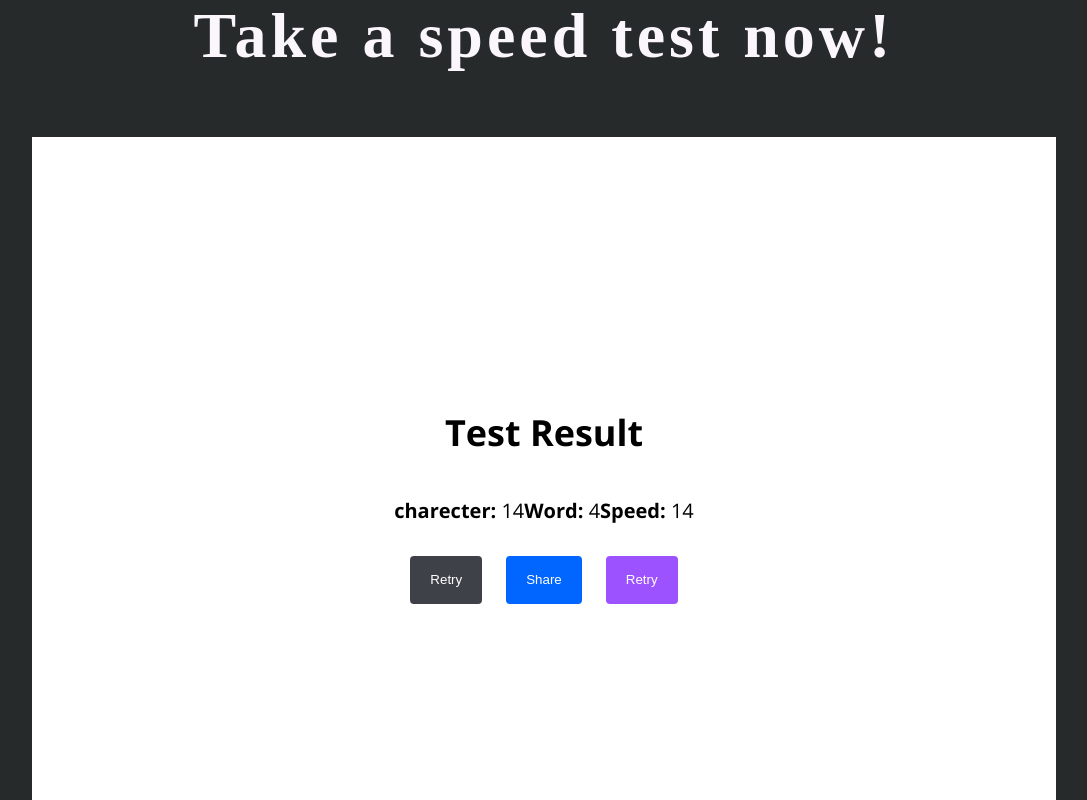
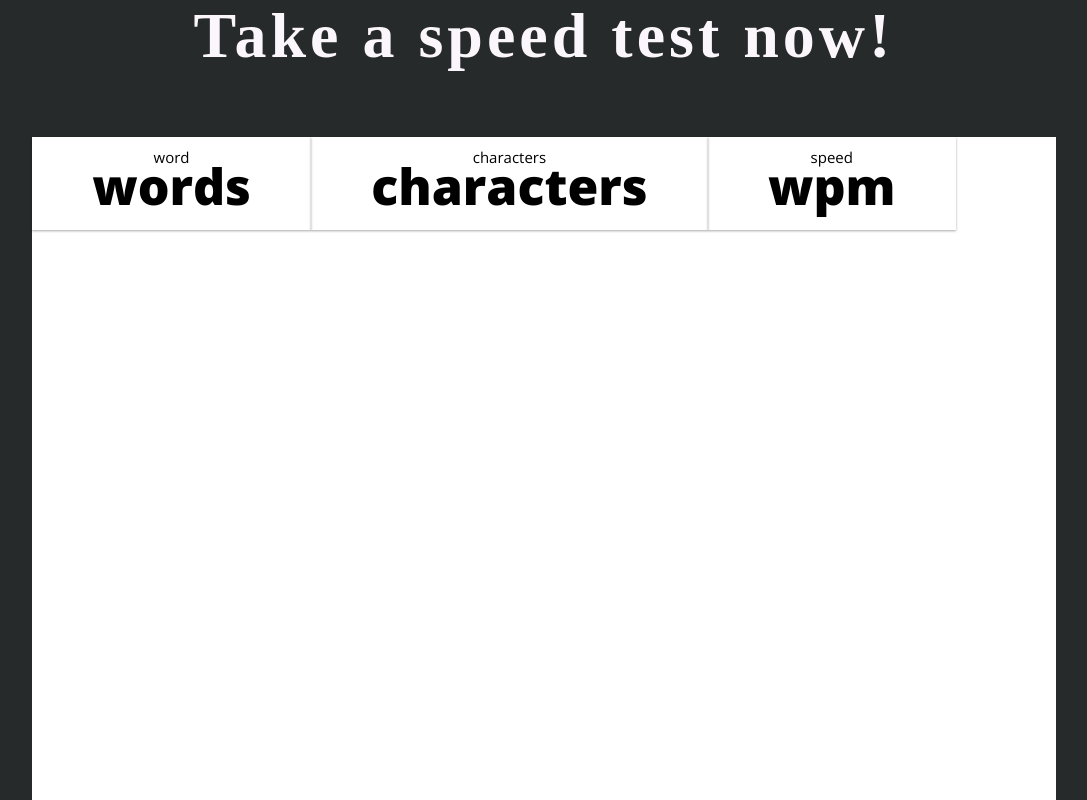
Before and after one commit to tinkugupta5/typing_game, a React (Create React App) app: page / in a window 1280 px wide. Shown: the part 860-1660 px from the top of the page, without its empty margins (96-1183 px from the left). Built offline with nearby package versions, Linux system fonts and the light colour scheme.

Commit message:
nov 23 work on ChallengeDetailCard

```diff
--- /dev/null
+++ b/src/component/ChallengeDetailsCard/ChallengeDetailsCard.css
@@ -0,0 +1,30 @@
+.details-card-container {
+    display: flex;
+    flex-direction: column;
+    justify-content: center;
+    align-items: center;
+    flex-grow: 1;
+    padding: 10px;
+    box-shadow: 0 1px 3px rgba(0, 0, 0, 0.12), 0 1px 2px rgba(0, 0, 0, 0.24);
+    transition: all 0.3s cubic-bezier(0.25, 0.8, 0.25, 1);
+}
+
+.details-card-container > p {
+    margin: 0;
+}
+
+.details-card-container:hover {
+    box-shadow: 0 14px 28px rgba(0, 0, 0, 0.25), 0 10px 10px rgba(0, 0, 0, 0.22);
+}
+
+.card-name {
+    font-size: 15px;
+    /* padding-top: 16px; */
+    margin-bottom: -15px !important;
+}
+
+.card-value {
+    font-size: 50px;
+    font-weight: 800;
+    margin: 0;
+}
--- /dev/null
+++ b/src/component/ChallengeDetailsCard/ChallengeDetailsCard.jsx
@@ -0,0 +1,16 @@
+import React from "react";
+import "./ChallengeDetailsCard.css";
+
+
+const ChallengeDetailsCard = ({cardName, cardValue}) => {
+    return(
+
+        <div className="details-card-container">
+            <div className="card-name">{cardName}</div>
+            <div className="card-value">{cardValue}</div>
+        </div>
+
+    );
+}
+
+export default ChallengeDetailsCard;
--- a/src/component/TestContainer/TestContainer.jsx
+++ b/src/component/TestContainer/TestContainer.jsx
@@ -1,13 +1,17 @@
 import React from "react";
-import TryAgain from "../TryAgain/TryAgain";
+// import TryAgain from "../TryAgain/TryAgain";
+import TypingChallengeContainer from "../TypingChallengeContainer/TypingChallengeContainer";
 import './TestContainer.css'
 
 const TestContainer = ({words,characters,wpm}) => {
     return (
         <div className="test-container">
-            <div className="try-again-cont">
+             <div data-aos="fade-up" className="typing-challenge-cont">
+            <TypingChallengeContainer words={words} characters={characters} wpm={wpm}/>
+        </div>
+            {/* <div className="try-again-cont">
                 <TryAgain words={words} characters={characters} wpm={wpm}   />
-            </div>
+            </div> */}
         </div>
     );
 }
--- /dev/null
+++ b/src/component/TypingChallengeContainer/TypingChallengeContainer.css
@@ -0,0 +1,19 @@
+.typing-challenge-container
+{
+    display: flex;
+    flex-direction: column;
+    flex-grow: 1;
+}
+
+.details-container
+{
+    display: flex;
+    flex-direction: row;
+    flex-wrap: wrap;
+}
+
+.typewriter-container {
+    display: flex;
+    flex-grow: 1;
+
+}
--- /dev/null
+++ b/src/component/TypingChallengeContainer/TypingChallengeContainer.jsx
@@ -0,0 +1,34 @@
+import React from "react";
+import ChallengeDetailsCard from "../ChallengeDetailsCard/ChallengeDetailsCard";
+import "./TypingChallengeContainer.css";
+const TypingChallengeContainer = ({word ,characters, wpm}) => {
+
+    return(
+        <div className="typing-challenge-container">
+
+            {/* detail section */}
+
+            <div className="details-container">
+                {/* words Type */}
+                <ChallengeDetailsCard cardName="word" cardValue="words" />
+                {/* charecter Type */}
+                <ChallengeDetailsCard cardName="characters" cardValue="characters" />
+                {/* speed Type */}
+                <ChallengeDetailsCard cardName="speed" cardValue="wpm" />
+
+                {/* Charecter type */}
+                <div className="typewriter-container">
+
+                </div>
+                {/* speed*/}
+            </div>
+
+            {/* Real hallenge */}
+
+
+        </div>
+    );
+
+}
+
+export default TypingChallengeContainer;
```
Also changed, not shown: src/component/TestContainer/TestContainer.css (line endings or trailing spaces).
